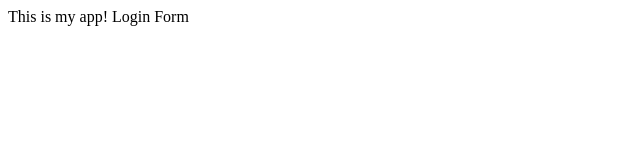
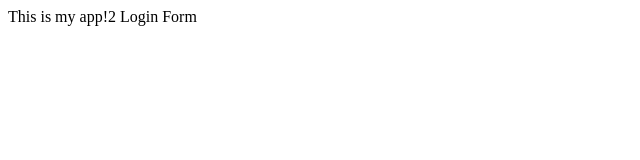
Before and after one commit to mahdi-del-sh/myappsample, a plain HTML site: page index.html in a window 1280 px wide. Shown: the full height of the page, 0-640 px from the left. Drawn offline with Linux system fonts and the light colour scheme.

Commit message:
try to another push

```diff
--- a/index.html
+++ b/index.html
@@ -3,7 +3,7 @@
     <title>My App</title>
   </head>
   <body>
-    This is my app!
+    This is my app!2
     Login Form
   </body>
 </html>
```
